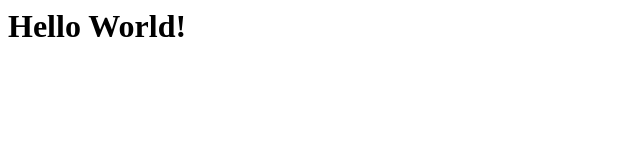
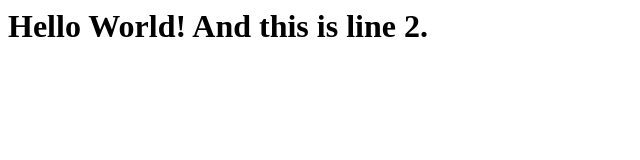
Before and after one commit to Sjaaak777/example-repo, a plain HTML site: page index.html in a window 1280 px wide. Shown: the whole page, without its empty margins (0-640 px from the left). Drawn offline with Linux system fonts and the light colour scheme.

Commit message:
added second line

```diff
--- a/index.html
+++ b/index.html
@@ -1,3 +1,4 @@
 <h1>
   Hello World!
+  And this is line 2.
 </h1>
```
